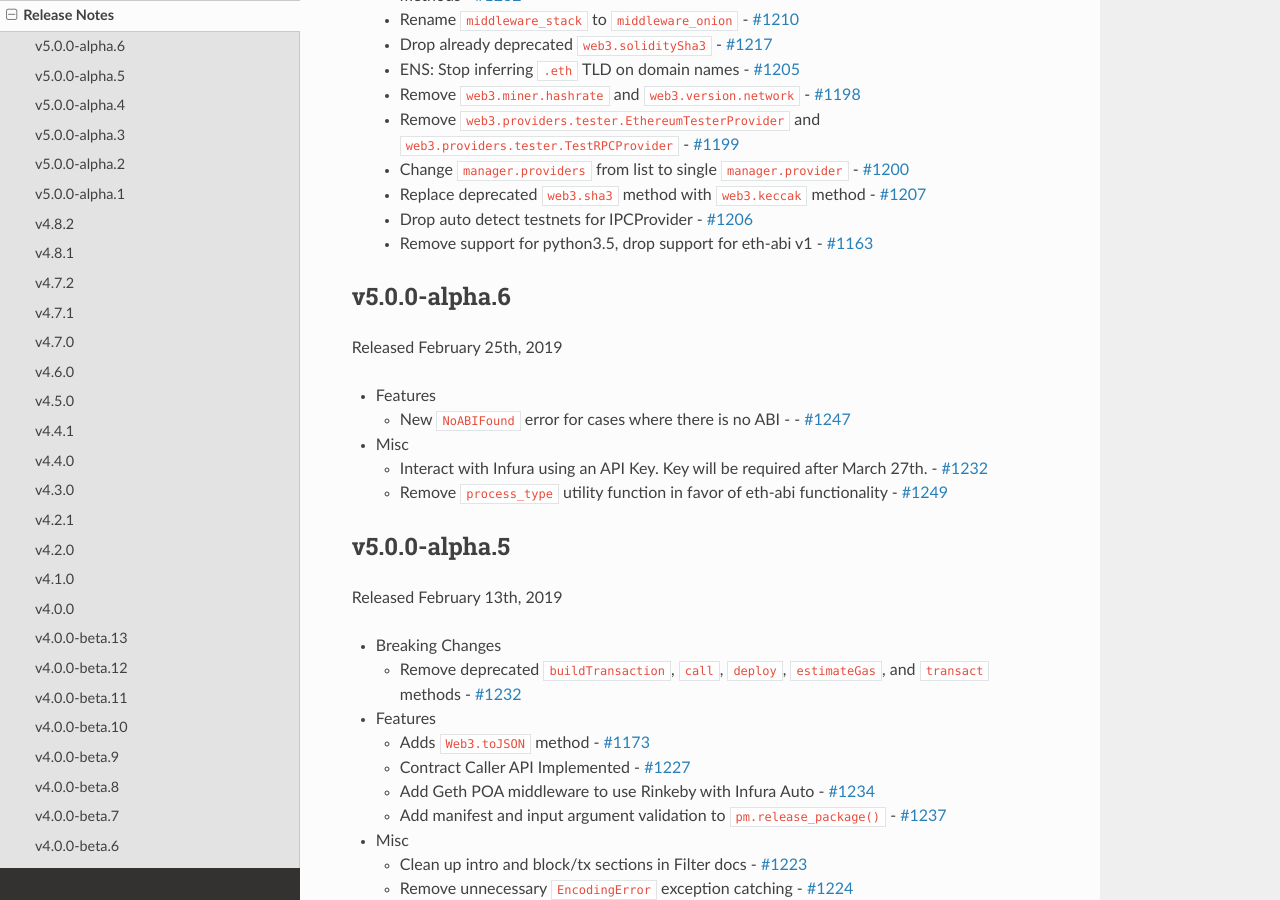
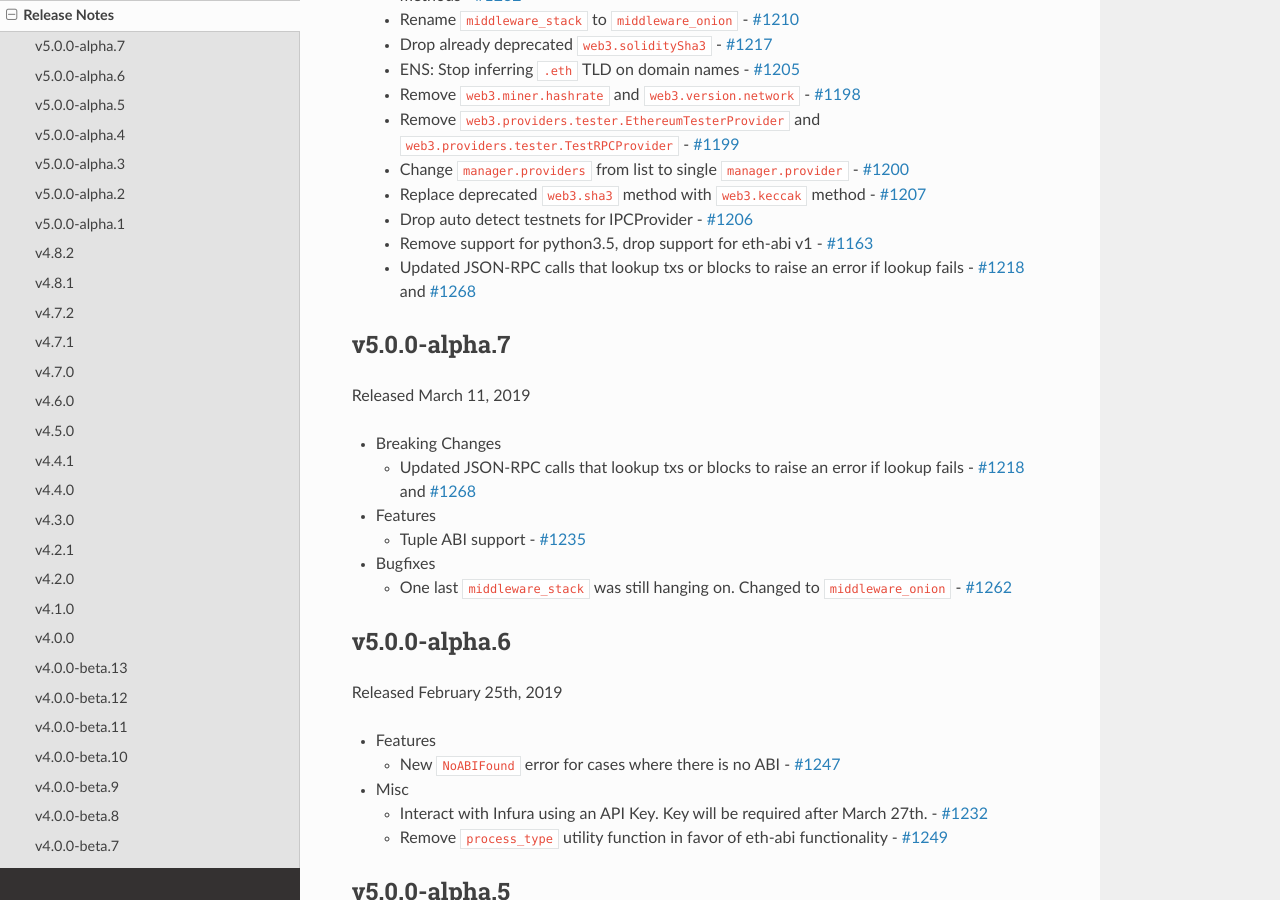
Before and after one commit to shuziren/web3.py, a Sphinx documentation site: the page built from docs/releases.rst, in a window 1280 px wide and 900 px high, scrolled down 323 px. Built offline with Sphinx 7.4.7 and the Read the Docs theme 2.0.0, drawn with Linux system fonts in a browser that asks for light colours.

Commit message:
v5.0.0a7 Release Notes

```diff
--- a/docs/releases.rst
+++ b/docs/releases.rst
@@ -29,6 +29,32 @@ v5 Breaking Changes Summary
     - `#1206 <https://github.com/ethereum/web3.py/pull/1206>`_
   - Remove support for python3.5, drop support for eth-abi v1
     - `#1163 <https://github.com/ethereum/web3.py/pull/1163>`_
+  - Updated JSON-RPC calls that lookup txs or blocks to raise
+    an error if lookup fails
+    - `#1218 <https://github.com/ethereum/web3.py/pull/1218>`_ and
+    `#1268 <https://github.com/ethereum/web3.py/pull/1268>`_
+
+v5.0.0-alpha.7
+--------------
+Released March 11, 2019
+
+- Breaking Changes
+
+  - Updated JSON-RPC calls that lookup txs or blocks to raise
+    an error if lookup fails
+    - `#1218 <https://github.com/ethereum/web3.py/pull/1218>`_ and
+    `#1268 <https://github.com/ethereum/web3.py/pull/1268>`_
+
+- Features
+
+  - Tuple ABI support
+    - `#1235 <https://github.com/ethereum/web3.py/pull/1235>`_
+
+- Bugfixes
+
+  - One last ``middleware_stack`` was still hanging on.
+    Changed to ``middleware_onion``
+    - `#1262 <https://github.com/ethereum/web3.py/pull/1262>`_
 
 v5.0.0-alpha.6
 --------------
@@ -36,7 +62,7 @@ Released February 25th, 2019
 
 - Features
 
-  - New ``NoABIFound`` error for cases where there is no ABI -
+  - New ``NoABIFound`` error for cases where there is no ABI
     - `#1247 <https://github.com/ethereum/web3.py/pull/1247>`_
 
 - Misc
```
